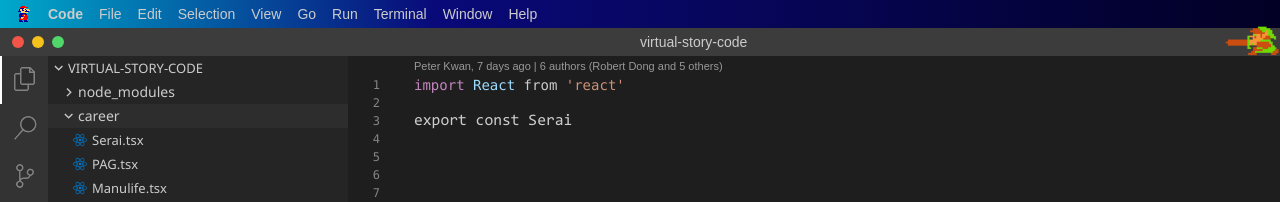
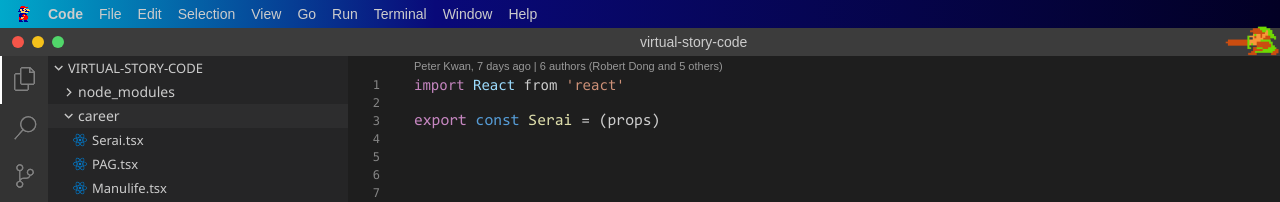
Before and after one commit to peterkwkwan/virtual-story-code, a React (Vite) app: page /explorer/serai in a window 1280 px wide. Shown: the top 202 px of the page. Built offline with nearby package versions, Linux system fonts and the light colour scheme.

Commit message:
content skeleton

```diff
--- a/src/components/explorer-pages/shared/JobDescription.tsx
+++ b/src/components/explorer-pages/shared/JobDescription.tsx
@@ -1,4 +1,5 @@
 import React from "react";
+import { DeclarationText, ImportExportText, VariableText } from "./StyledText";
 
 export interface IJobDescription {
   role: string;
@@ -26,5 +27,11 @@
     techStack,
   } = jobDescription;
 
-  return <div>export const {companyName}</div>;
+  return (
+    <div>
+      <ImportExportText>export</ImportExportText>{" "}
+      <DeclarationText>const</DeclarationText>{" "}
+      <VariableText>{companyName}</VariableText> = (props)
+    </div>
+  );
 };
--- a/src/components/explorer-pages/shared/ReactImports.tsx
+++ b/src/components/explorer-pages/shared/ReactImports.tsx
@@ -1,5 +1,6 @@
 import React from "react";
 import styled from "styled-components";
+import { ImportExportText, PropertyText, StringText } from "./StyledText";
 
 const StyledImport = styled.div`
   margin: 0;
@@ -10,25 +11,13 @@
   padding-bottom: 18px;
 `;
 
-const Import = styled.span`
-  color: ${(props) => props.theme.color.importExportText};
-`;
-
-const ImportName = styled.span`
-  color: ${(props) => props.theme.color.propertyText};
-`;
-
-const PathName = styled.span`
-  color: ${(props) => props.theme.color.stringText};
-`;
-
 /* eslint-disable react/no-unescaped-entities */
 export const ReactImports = () => {
   return (
     <>
       <StyledImport>
-        <Import>import</Import> <ImportName>React</ImportName> from{" "}
-        <PathName>'react'</PathName>
+        <ImportExportText>import</ImportExportText>{" "}
+        <PropertyText>React</PropertyText> from <StringText>'react'</StringText>
       </StyledImport>
     </>
   );
--- a/src/theme/theme.ts
+++ b/src/theme/theme.ts
@@ -14,7 +14,7 @@
     lineNumberText: "#858585",
     contributors: "#999",
 
-    constText: "#569cd6",
+    declarationText: "#569cd6",
     objectText: "#4fc1ff",
     importExportText: "#c586c0",
     typeText: "#4ec9b0",
```
